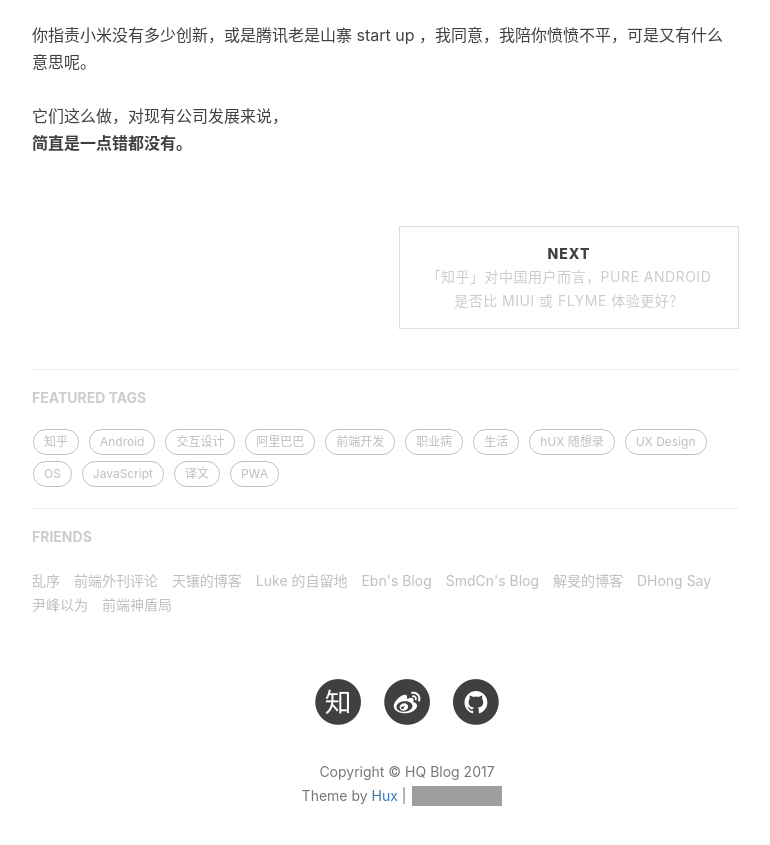
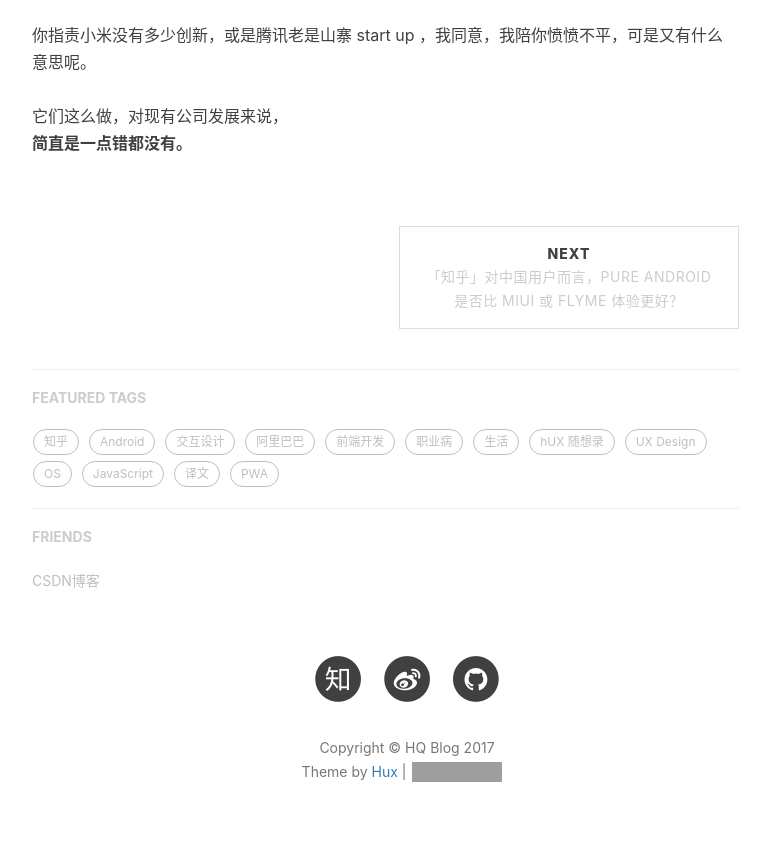
Before and after one commit to heqiao2010/heqiao2010.github.io, a Jekyll site: the page built from _posts/2014-08-16-miui6.markdown, in a window 1280 px wide and 900 px high, scrolled down 1720 px. Shown: the top 845 px of the window, without its empty margins (233-1003 px from the left). Built offline with Jekyll 4.4.1, drawn with Linux system fonts in a browser that asks for light colours; nearby versions of some CDN libraries; comment, search, counter and statistics services are not loaded; grey boxes are pictures that could not be loaded.

Commit message:
更新frends。

```diff
--- a/_config.yml
+++ b/_config.yml
@@ -87,37 +87,7 @@
 # Friends
 friends: [
     {
-    #     title: "Su",
-    #     href: "http://su.gallery/"
-    # },{
-        title: "乱序",
-        href: "http://mida.re/"
-    },{
-        title: "前端外刊评论",
-        href: "http://qianduan.guru/"
-    },{
-        title: "天镶的博客",
-        href: "http://lingyu.wang/"
-    },{
-        title: "Luke 的自留地",
-        href: "http://hmqk1995.github.io"
-    },{
-        title: "Ebn's Blog",
-        href: "http://ebnbin.com/"
-    },{
-        title: "SmdCn's Blog",
-        href: "http://blog.smdcn.net"
-    },{
-        title: "解旻的博客",
-        href: "http://xieminis.me/"
-    },{
-        title: "DHong Say",
-        href: "http://dhong.co"
-    },{
-        title: "尹峰以为",
-        href: "http://ingf.github.io/"
-    },{
-        title: "前端神盾局",
-        href: "http://wepiaofei.github.io/blog/"
+        title: "CSDN博客",
+        href: "http://blog.csdn.net/he_qiao_2010"
     }
 ]
```
